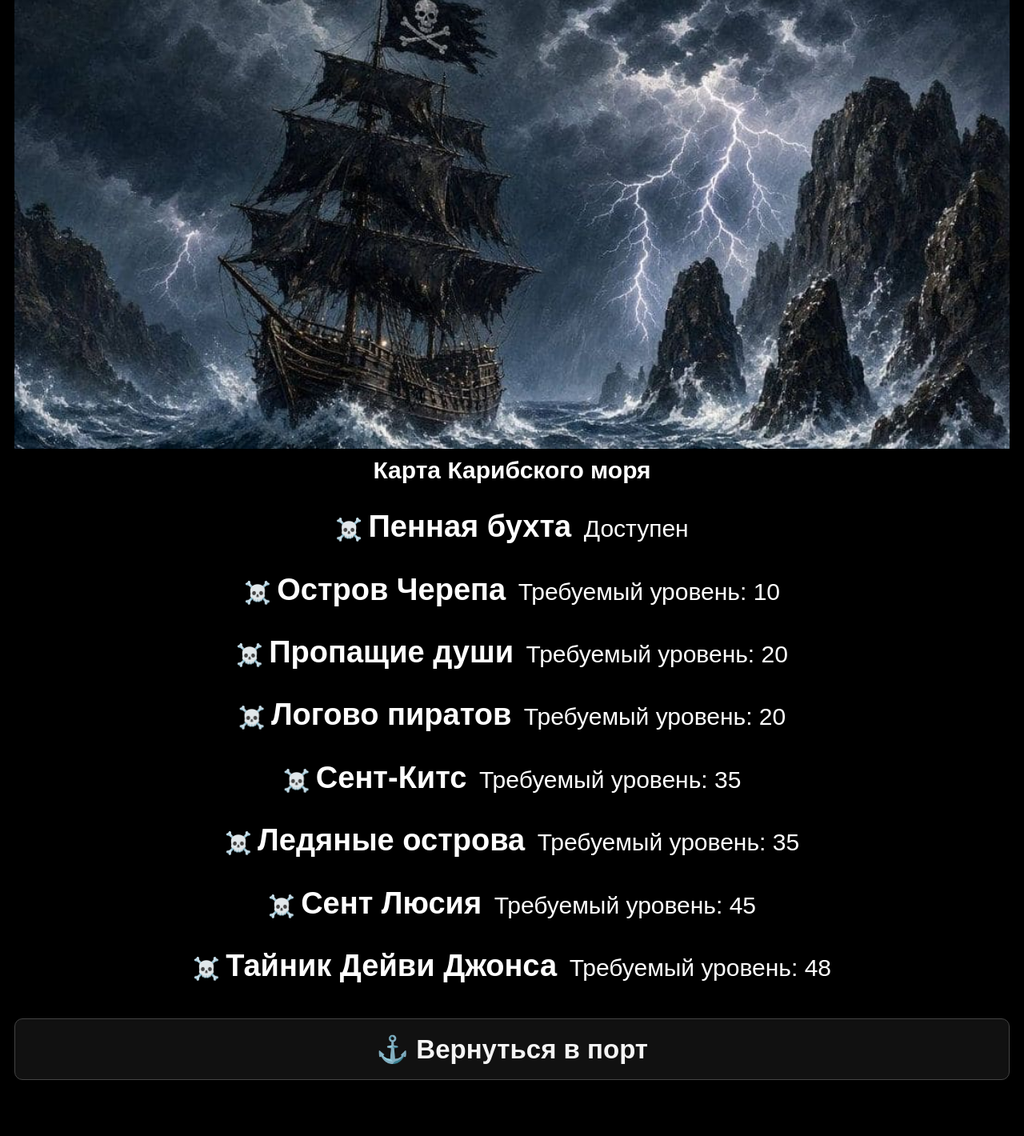
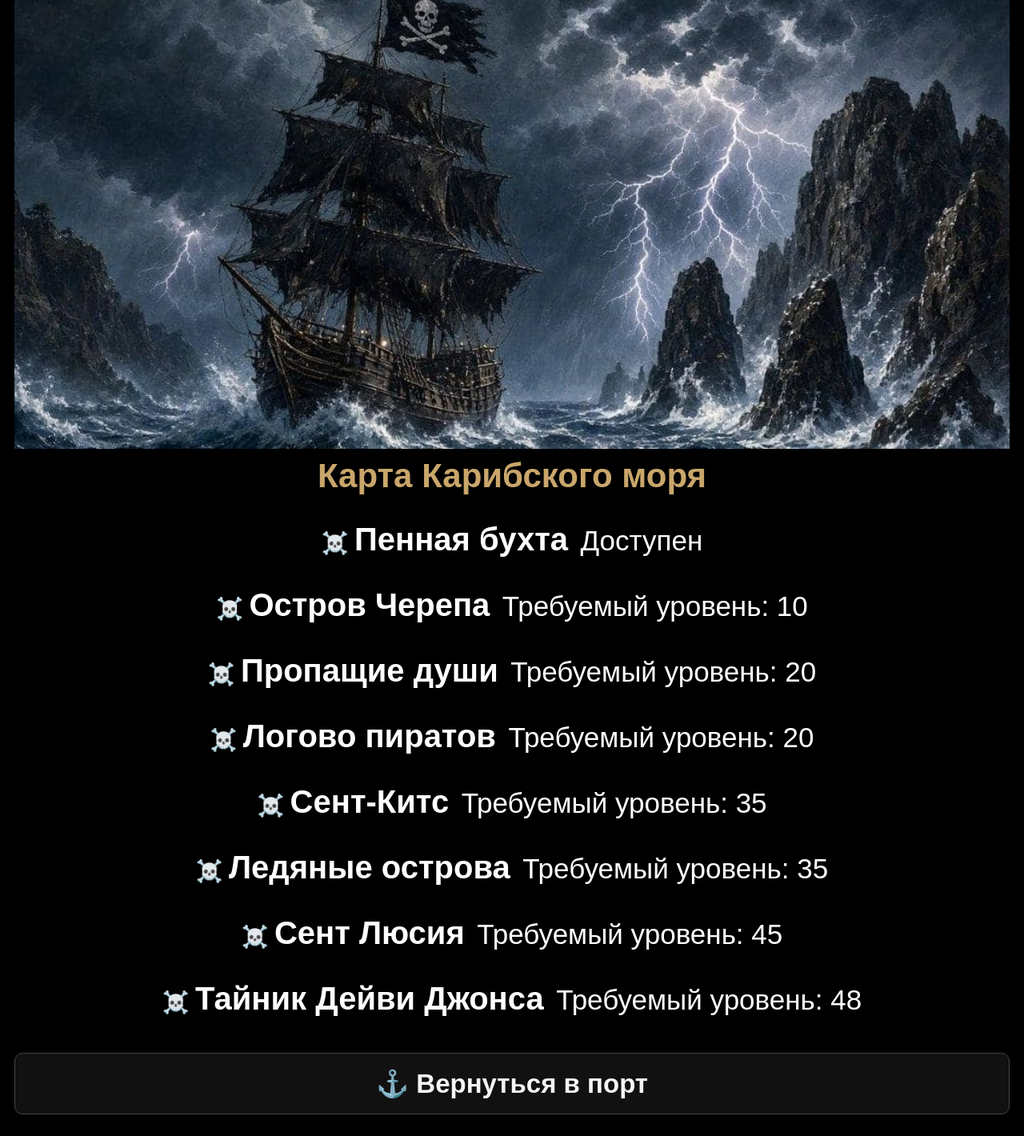
Before and after one commit to wergut800-star/piratesgame, a Flask app: page /sea in a window 1280 px wide. Shown: the part 262-1682 px from the top of the page at 80% size. Before the commit the page ends 1612 px from the top, so only its background shows below. Run offline with Flask 3, Linux system fonts and the light colour scheme; the visitor is signed in with stand-in values (Sample User, id 1); tables that the repository leaves empty hold one stand-in row (values such as "Sample post").

Commit message:
Update style.css

```diff
--- a/static/css/style.css
+++ b/static/css/style.css
@@ -708,8 +708,13 @@ hr {
 }
 
 .sea-map h2 {
-    font-size: 30px;
+    font-size: 42px;
     margin: 6px 0 14px;
+}
+.sea-map h2 {
+    font-size: 42px;
+    margin: 6px 0 14px;
+    color: #c9a66b;
 }
 
 .location-list {
@@ -723,10 +728,10 @@ hr {
 }
 
 .location b {
-    font-size: 38px;
+    font-size: 40px;
 }
 
 .location small {
-    font-size: 30px;
+    font-size: 35px;
     margin-left: 8px;
 }
```
